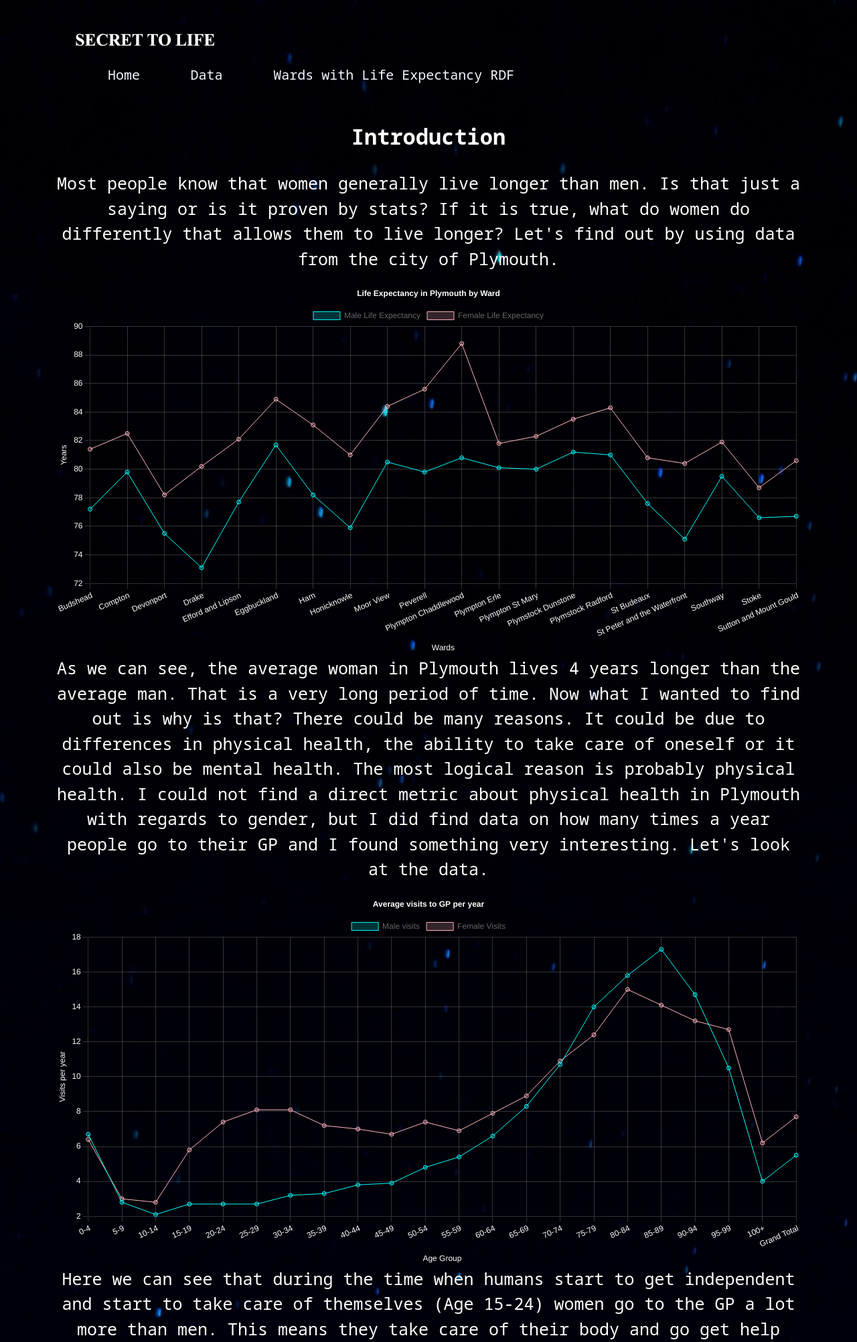
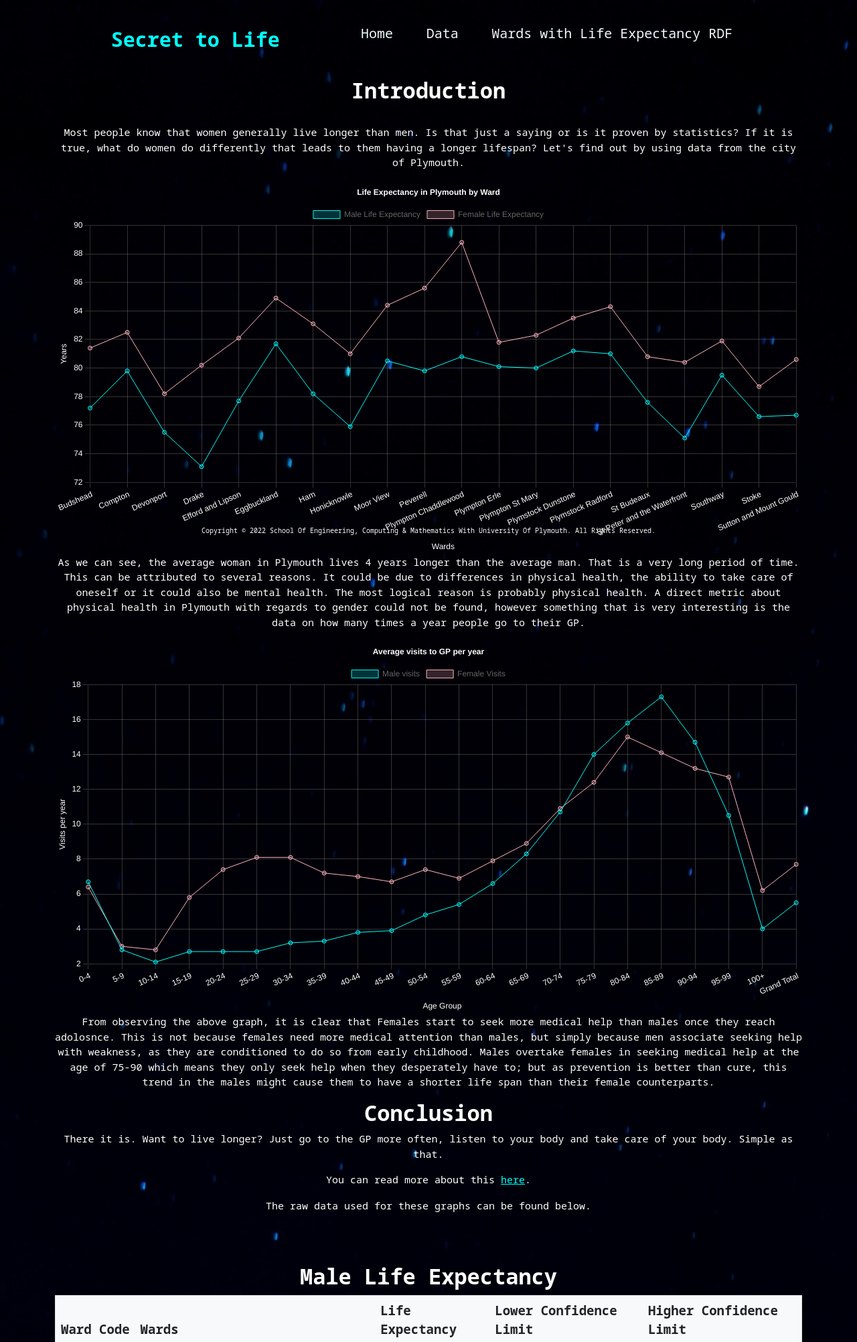
Before and after one commit to Aydivv/API-with-LDA, a PHP site: page /Public/data.php in a window 1280 px wide. Shown: the top 2004 px of the page at 67% size. Run offline with PHP 8.4, Linux system fonts and the light colour scheme.

Commit message:
Updated description of data in data page.

```diff
--- a/Linked_Data/Public/css/main.css
+++ b/Linked_Data/Public/css/main.css
@@ -14,13 +14,13 @@
     margin: auto;
     padding: 35px 0;
     display: flex;
-    align-items: center;
+    align-items: flex-end;
     justify-content: space-between;
     color: aliceblue;
 }
 
 .logo {
-    width: 450px;
+    width: 300px;
     cursor: pointer;
     position: relative;
 }
@@ -39,10 +39,21 @@
     font-size: 20px;
 }
 
-.dropdown {
-    position: relative;
-    display: inline-block;
+.navbar ul li::after {
+    content: '';
+    height: 3px;
+    width: 0;
+    background: #FFFFFF;
+    position: absolute;
+    left: 0;
+    bottom: -10px;
+    transition: 0.5s;
 }
+
+.navbar ul li:hover::after {
+    width: 100%;
+}
+
 
 .content {
     width: 100%;
@@ -110,7 +121,7 @@ a:active {
 }
 
 p{
-    font-size: 25px;
+    font-size: 15px;
 }
 
 .table{
--- a/Linked_Data/Public/data.php
+++ b/Linked_Data/Public/data.php
@@ -25,8 +25,8 @@ if(!isset($getter)){
             <div class="col">
                 <h2><strong>Introduction</strong></h2>
                 <br>
-                <p>Most people know that women generally live longer than men. Is that just a saying or is it proven by stats?
-                    If it is true, what do women do differently that allows them to live longer? Let's find out by using data from the city of Plymouth.</p>
+                <p>Most people know that women generally live longer than men. Is that just a saying or is it proven by statistics?
+                    If it is true, what do women do differently that leads to them having a longer lifespan? Let's find out by using data from the city of Plymouth.</p>
             </div>
         </div>
         <div class="row">
@@ -35,9 +35,9 @@ if(!isset($getter)){
             </div>
         </div>
         <div class="row">
-            <p>As we can see, the average woman in Plymouth lives 4 years longer than the average man. That is a very long period of time. Now what I wanted to find out is why is that? There could be many reasons. It could be due to
-            differences in physical health, the ability to take care of oneself or it could also be mental health. The most logical reason is probably physical health. I could not find a direct metric about physical health in Plymouth with regards to gender, but I did find
-            data on how many times a year people go to their GP and I found something very interesting. Let's look at the data.</p>
+            <p>As we can see, the average woman in Plymouth lives 4 years longer than the average man. That is a very long period of time. This can be attributed to several reasons. It could be due to
+            differences in physical health, the ability to take care of oneself or it could also be mental health. The most logical reason is probably physical health. A direct metric about physical health in Plymouth with regards to gender could not be found, however something that is very interesting is
+            the data on how many times a year people go to their GP.</p>
         </div>
         <div class="row">
             <div class="col">
@@ -45,9 +45,10 @@ if(!isset($getter)){
             </div>
         </div>
         <div class="row">
-            <p>Here we can see that during the time when humans start to get independent and start to take care of themselves (Age 15-24) women go to the GP a lot more than men. This means they
-            take care of their body and go get help when it needs help but men on the other hand do not go to the GP and as a result have to go to the GP a lot more often later in life(Age 75-90). This
-            also leads to them having a lower life expectancy.</p>
+            <p>From observing the above graph, it is clear that Females start to seek more medical help than males once they reach adolosnce. This is not because females
+                need more medical attention than males, but simply because men associate seeking help with weakness, as they are conditioned to do so from early childhood.
+                Males overtake females in seeking medical help at the age of 75-90 which means they only seek help when they desperately have to;
+                but as prevention is better than cure, this trend in the males might cause them to have a shorter life span than their female counterparts.</p>
         </div>
         <div class="row  tablerow">
             <h2><strong>Conclusion</strong></h2>
--- a/Linked_Data/Public/footer.php
+++ b/Linked_Data/Public/footer.php
@@ -3,13 +3,13 @@
 
 <style>
     .footer{
-        position: relative;
+        position: fixed;
         left: 0;
         bottom: 0;
         width: 100%;
         color: white;
         text-align: center;
-        font-size: 15px;
+        font-size: 10px;
         text-transform: capitalize;
     }
 </style>
--- a/Linked_Data/Public/header.php
+++ b/Linked_Data/Public/header.php
@@ -11,14 +11,18 @@
     <link rel="stylesheet" href="../Public/css/main.css"/>
 </head>
 <body>
+<div class="container">
+    <div class="row">
 <div class="banner">
     <div class="navbar">
-        <a href="index.php"><img src="img/logo.png" class="logo" /></a>
+        <a href="index.php" style="font-size: 30px"><strong>Secret to Life</strong></a>
         <ul>
-            <li><a class='btn' href="index.php"">Home</a></li>
-            <li><a class='btn' href="data.php">Data</a></li>
-            <li><a class="btn" href="../LifeExpectancy">Wards with Life Expectancy RDF</a></li>
+            <li><a  href="index.php"">Home</a></li>
+            <li><a  href="data.php">Data</a></li>
+            <li><a  href="../LifeExpectancy">Wards with Life Expectancy RDF</a></li>
         </ul>
     </div>
 </div>
+    </div>
+</div>
 </html>
```
Also changed, not shown: Linked_Data/Public/index.php (+13 -34 lines), Linked_Data/Public/img/wall.jpg (deleted), Linked_Data/Public/img/wallpaperindex.jpg (added), 3 other files.
